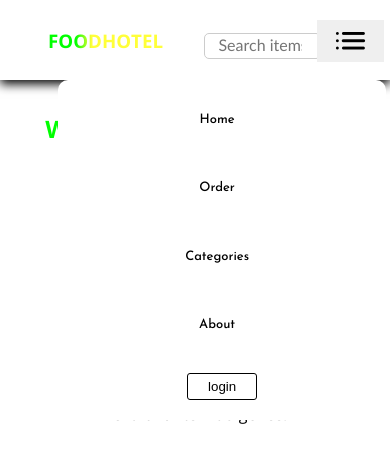
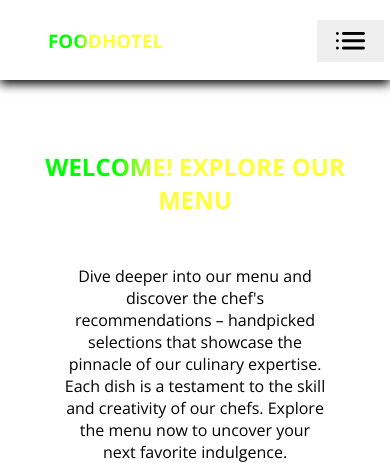
Before and after one commit to ruttogit/Restuarant-project-FOODHOTEL, a plain HTML site: page index.html in a window 390 px wide. Shown: the top 463 px of the page. Drawn offline with nearby package versions, Linux system fonts and the light colour scheme; a web font is replaced by a local one.

Commit message:
changes on toggle bar and landing title

```diff
--- a/styles.css
+++ b/styles.css
@@ -81,7 +81,7 @@ nav{
     color: var(--color-white);
   }
   nav ul .nav-link{
-    display: flex;
+    display: none;
     list-style: none;
     align-items: center;
     text-align: center;
@@ -199,7 +199,6 @@ nav{
     background: #fff;
     } */
   .hero{
-    margin-top: 15px;
     display: grid;
     grid-template-columns: 1fr 1fr;
     gap: 1rem;
@@ -601,8 +600,7 @@ nav{
     }
 
     .search-page .search{
-      margin-top: 11px;
-      position: relative;
+      display: none;
 
     }
 
@@ -668,6 +666,7 @@ nav{
       margin: 0;
 
     }
+
 
     .hero div p{
       text-align: center;
@@ -765,6 +764,7 @@ nav{
 
     .hero div h3{
       font-size: 24px;
+      margin-top: 100px;
     }
     .hero div p{
       /* margin: 5px 40px; */
```
